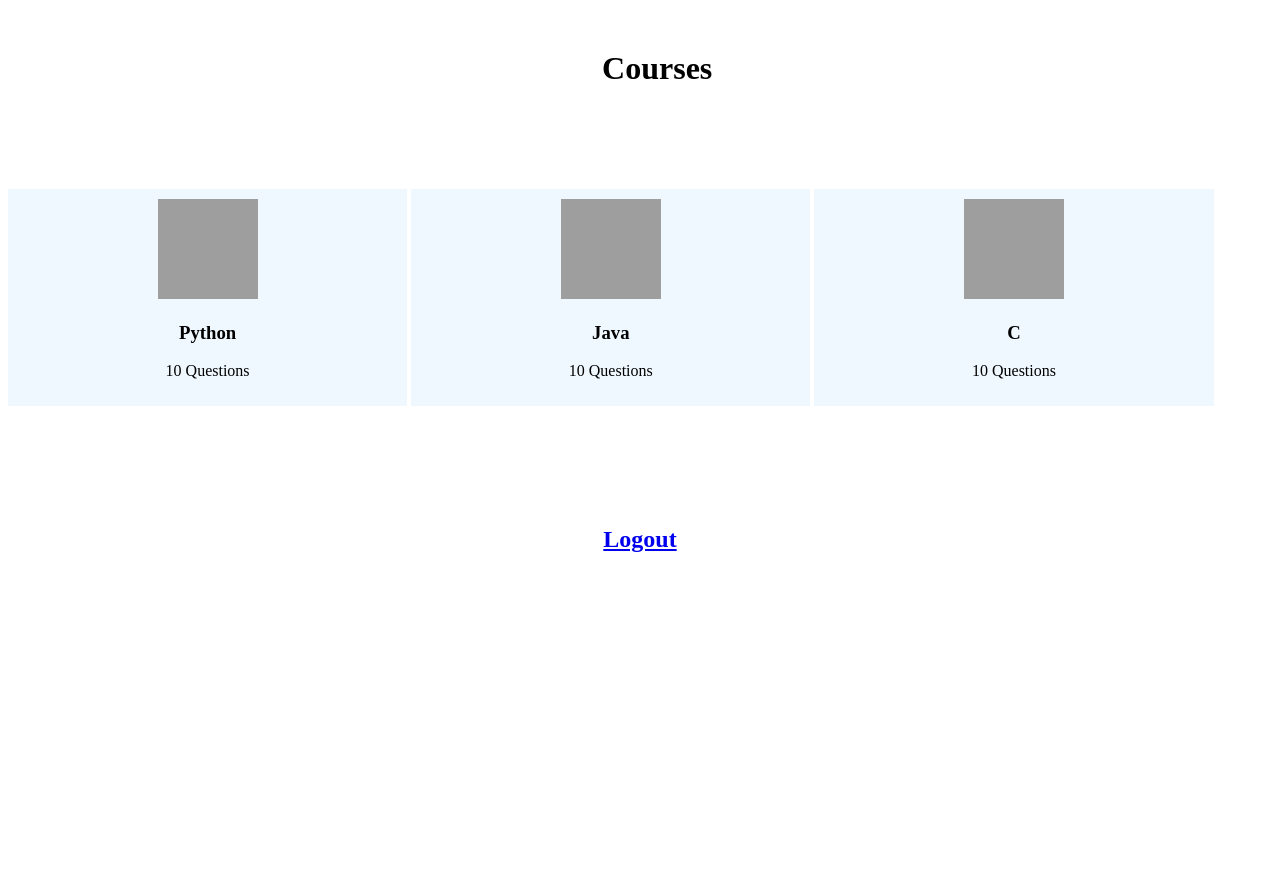
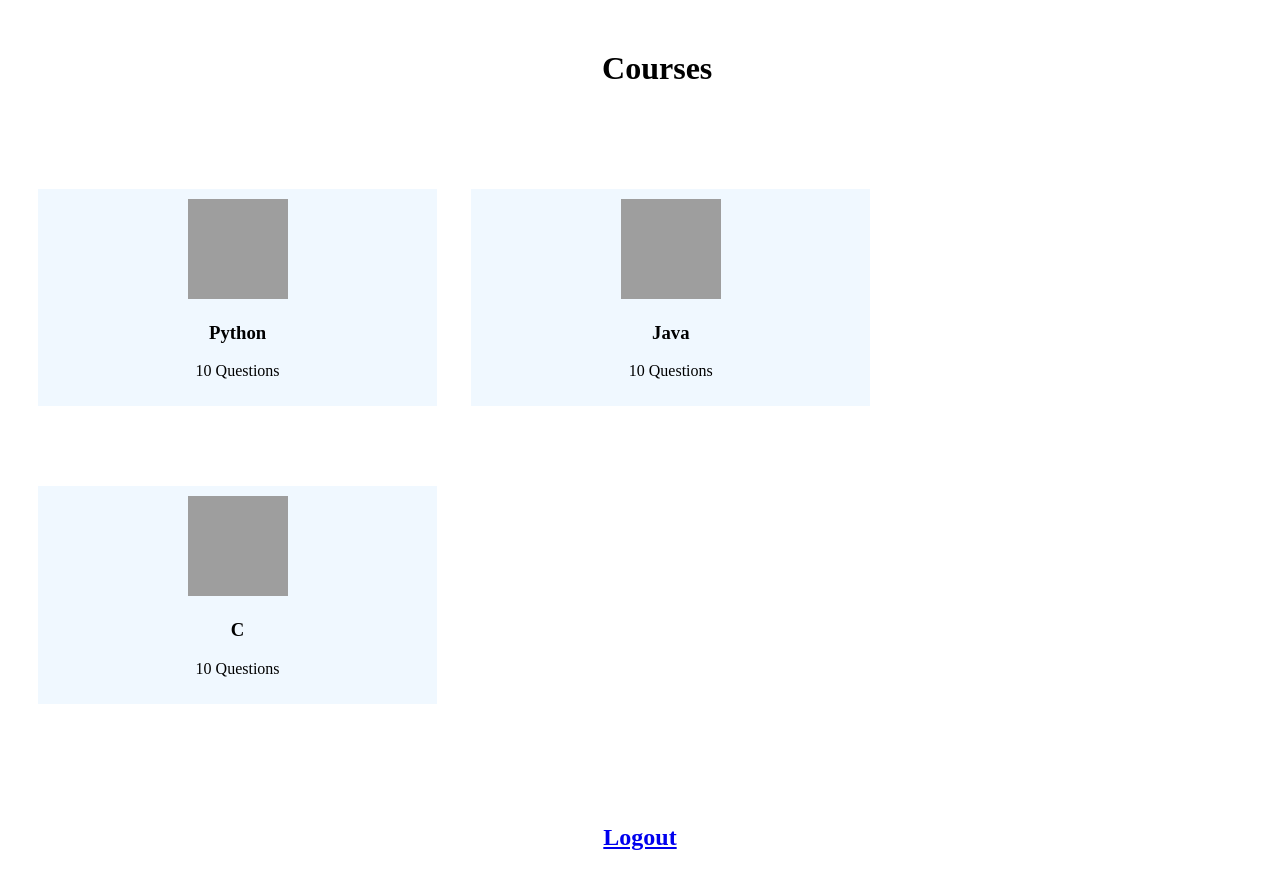
Before and after one commit to prasanthmagesh15-dotcom/online-skill-test, a Flask app: page /home_page in a window 1280 px wide. Shown: the part 126-997 px from the top of the page. Before the commit the page ends 678 px from the top, so only its background shows below. Run offline with Flask 3, Linux system fonts and the light colour scheme; grey boxes are pictures that could not be loaded.

Commit message:
Add left margin to home page layout

```diff
--- a/templates/home.html
+++ b/templates/home.html
@@ -20,6 +20,7 @@
             width: 100px;
         }
         margin-top: 80px;
+        margin-left: 30px;
 
         padding: 10px;
         background-color: aliceblue;
```
